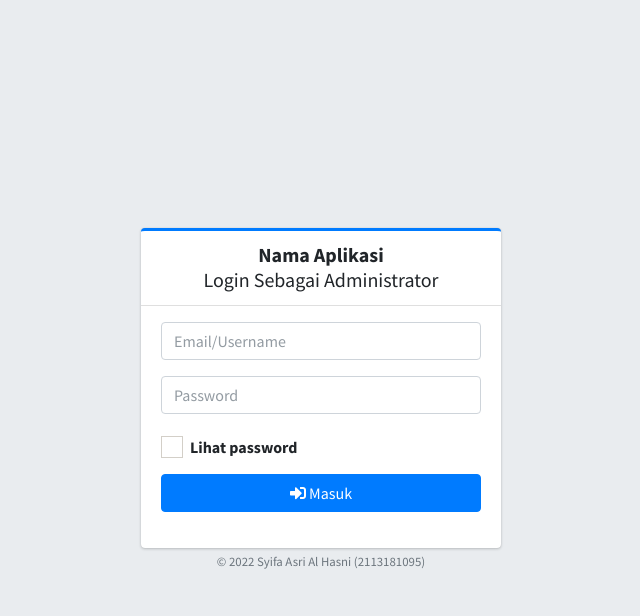
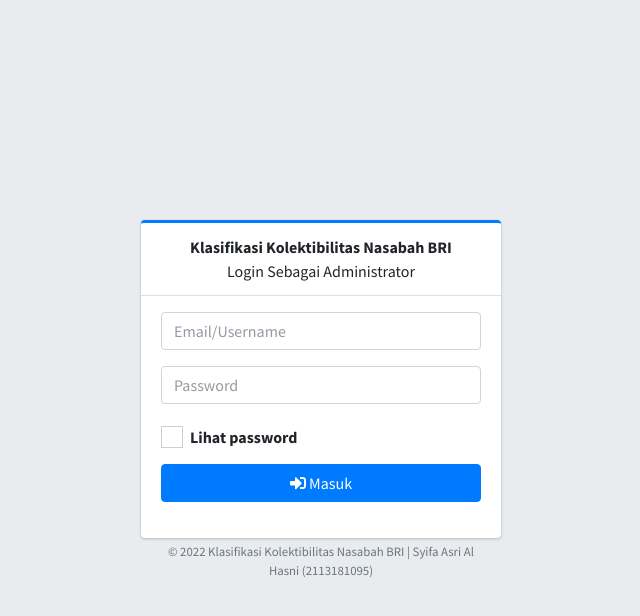
Before and after one commit to iseplutpinur/kolektabilitas, a CodeIgniter app: page /clc-keuangan/index.php/login/index in a window 1280 px wide. Shown: the top 616 px of the page, without its empty margins (319-959 px from the left). Run offline with CodeIgniter, Linux system fonts and the light colour scheme; some libraries are stand-ins or nearby versions.

Commit message:
update judul

```diff
--- a/application/config/application.php
+++ b/application/config/application.php
@@ -9,7 +9,7 @@
 |
 */
 
-$config['app_name']         = 'Nama Aplikasi';
+$config['app_name']         = 'KKN BRI';
 
 /*
 |--------------------------------------------------------------------------
@@ -20,7 +20,7 @@
 |
 */
 
-$config['copyright']         = '&copy; 2022 Syifa Asri Al Hasni  (2113181095)';
+$config['copyright']         = '&copy; 2022 Klasifikasi Kolektibilitas Nasabah BRI | Syifa Asri Al Hasni  (2113181095)';
 
 /*
 |--------------------------------------------------------------------------
--- a/application/views/templates/login.php
+++ b/application/views/templates/login.php
@@ -4,7 +4,7 @@
 <head>
   <meta charset="utf-8">
   <meta name="viewport" content="width=device-width, initial-scale=1">
-  <title>Login | Nama Aplikasi</title>
+  <title>Login | Klasifikasi Kolektibilitas Nasabah BRI</title>
 
   <!-- Google Font: Source Sans Pro -->
   <link rel="stylesheet" href="https://fonts.googleapis.com/css?family=Source+Sans+Pro:300,400,400i,700&display=fallback">
@@ -41,7 +41,7 @@
     <!-- /.login-logo -->
     <div class="card card-outline card-primary">
       <div class="card-header text-center">
-        <span class="h5"><b>Nama Aplikasi</b><br>Login Sebagai Administrator</span>
+        <span class="h6"><b>Klasifikasi Kolektibilitas Nasabah BRI</b><br>Login Sebagai Administrator</span>
       </div>
 
       <div class="card-body pt-3">
```
